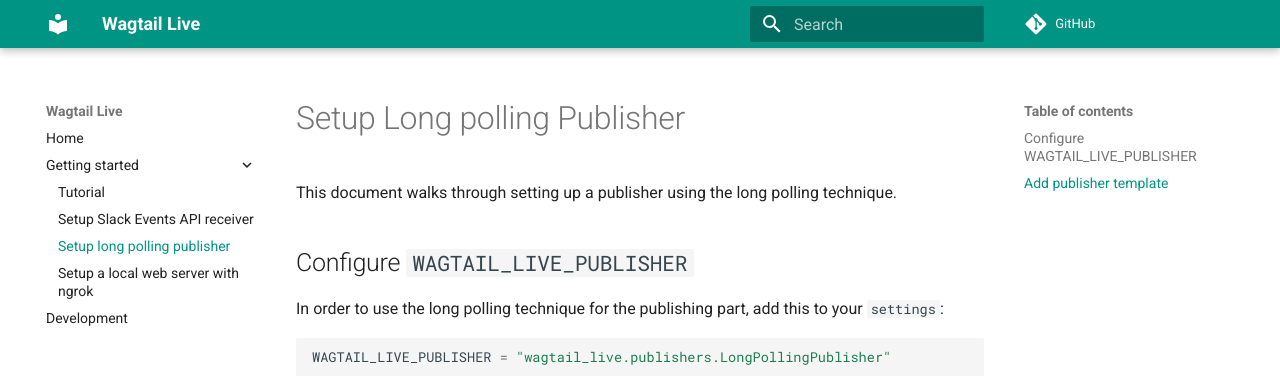
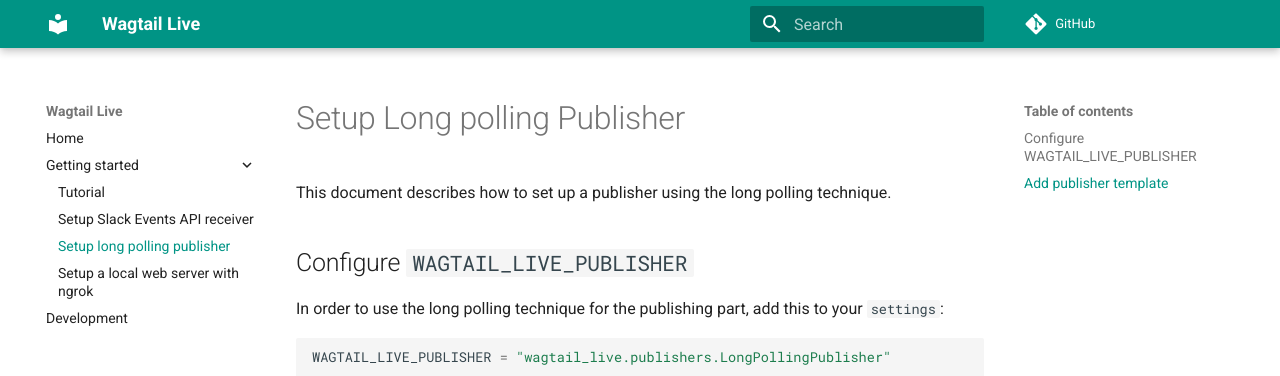
Before and after one commit to wagtail/wagtail-live, an MkDocs documentation site: the page built from docs/getting_started/setup_long_polling.md, in a window 1280 px wide. Shown: the top 376 px of the page. Built offline with MkDocs 1.6.1 and Material for MkDocs 9.7.7, drawn with Linux system fonts in a browser that asks for light colours; comment, search, counter and statistics services are not loaded.

Commit message:
Update docs/getting_started/setup_long_polling.md
Co-authored-by: Tom Dyson <tom@torchbox.com>

```diff
--- a/docs/getting_started/setup_long_polling.md
+++ b/docs/getting_started/setup_long_polling.md
@@ -1,6 +1,6 @@
 # Setup Long polling Publisher
 
-This document walks through setting up a publisher using the long polling technique.
+This document describes how to set up a publisher using the long polling technique.
 
 ## Configure `WAGTAIL_LIVE_PUBLISHER`
 
```
